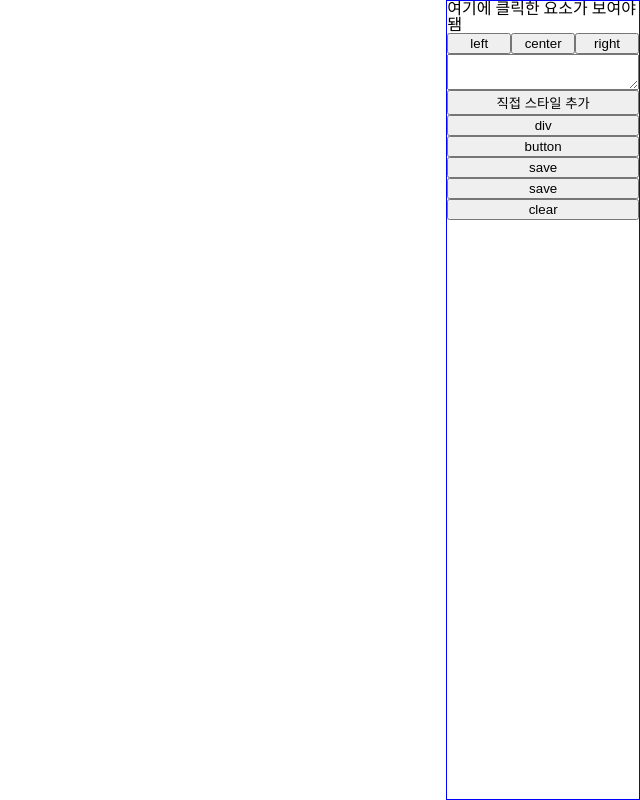
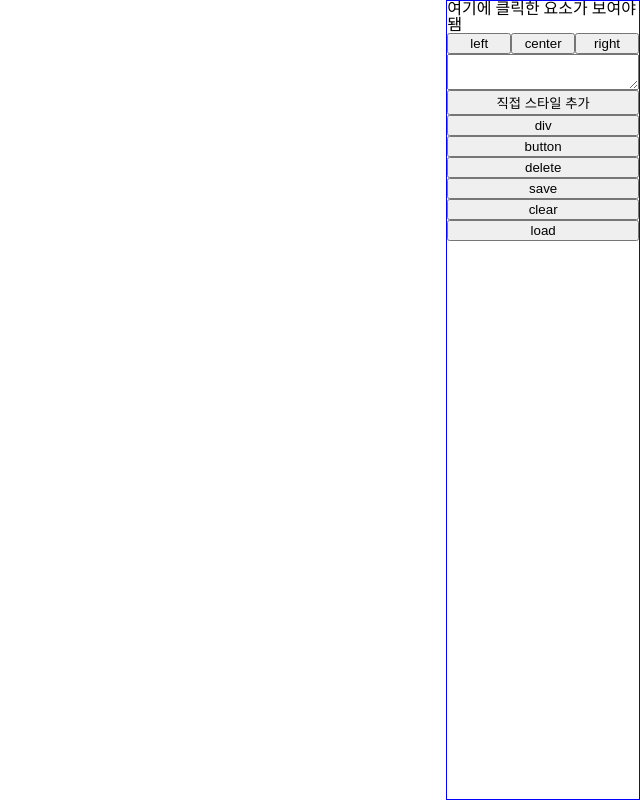
Before and after one commit to dbckdgjs369/website-generator, a React (Vite) app: page /main in a window 1280 px wide. Shown: the whole page, without its empty margins (640-1280 px from the left). Built offline with nearby package versions, Linux system fonts and the light colour scheme.

Commit message:
feat: local storage 사용한 crud 기능 추가

```diff
--- a/src/components/ToolBar/ToolBar.tsx
+++ b/src/components/ToolBar/ToolBar.tsx
@@ -17,7 +17,7 @@ export default function ToolBar() {
   };
   const handleFile = (ev: React.MouseEvent<HTMLButtonElement>) => {
     ev.preventDefault();
-    globalEmitter.emit("file", textareaRef.current?.value);
+    globalEmitter.emit("file", ev.currentTarget?.id);
   };
 
   return (
@@ -39,7 +39,7 @@ export default function ToolBar() {
         button
       </button>
       <button onClick={handleButton} id="delete">
-        save
+        delete
       </button>
       <button onClick={handleFile} id="save">
         save
@@ -47,6 +47,9 @@ export default function ToolBar() {
       <button onClick={handleFile} id="clear">
         clear
       </button>
+      <button onClick={handleFile} id="load">
+        load
+      </button>
     </S.ToolBarWrapper>
   );
 }
--- a/src/pages/Mainpage/MainPage2.tsx
+++ b/src/pages/Mainpage/MainPage2.tsx
@@ -40,7 +40,7 @@ export default function MainPage2() {
     const foundObject = getElementById(updatedPageData, targetObjectID);
     if (!foundObject) return;
     const newStyleObject = {};
-    const styleArr = newStyle.split(";"); // TODO 줄바꿈 없애는 처리 필요
+    const styleArr = newStyle.split(";"); // TODO 줄바꿈 없애는 처리 필요(Enter 넣어도 받을 수 ㅇ씨게)
     styleArr.forEach((style: string) => {
       if (style.length === 0) return;
       const row = style.split(":");
@@ -79,15 +79,42 @@ export default function MainPage2() {
     console.log("update", updatedPageData);
     setPageData(updatedPageData);
   };
+  const handleFile = (name: string) => {
+    console.log("here::", name);
+    switch (name) {
+      case "save": {
+        localStorage.setItem("pageJson", JSON.stringify(pageData));
+        break;
+      }
+      case "load": {
+        const loadData = localStorage.getItem("pageJson");
+        if (loadData) {
+          setPageData(JSON.parse(loadData));
+        }
+        break;
+      }
+      case "clear": {
+        setPageData([
+          {
+            id: "first",
+            type: "div",
+          },
+        ]);
+        localStorage.clear();
+      }
+    }
+  };
 
   useEffect(() => {
     globalEmitter.on("click", handleAddElement);
     globalEmitter.on("style", handleAddStyle);
+    globalEmitter.on("file", handleFile);
 
     console.log("click");
     return () => {
       globalEmitter.off("click", handleAddElement);
       globalEmitter.off("style", handleAddStyle);
+      globalEmitter.off("file", handleFile);
     };
   }, [pageData, selectedID]);
 
```
